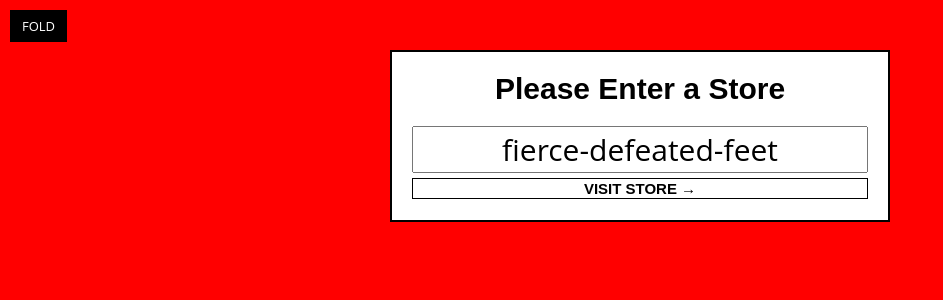
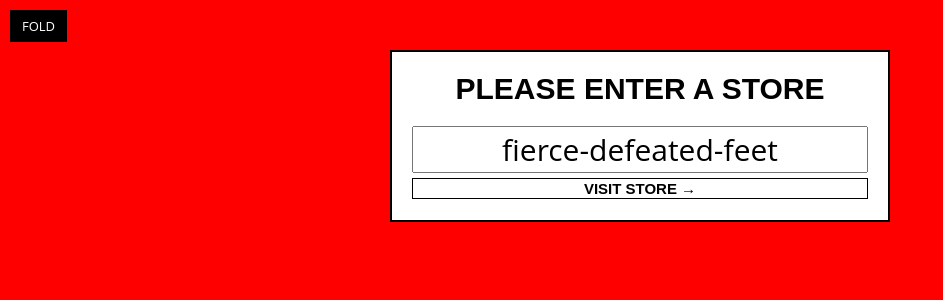
Before and after one commit to jamesdesigns/sushi-restaurant, a React (Create React App) app: page / in a window 1280 px wide. Shown: the top 300 px of the page, without its empty margins (0-943 px from the left). Built offline with nearby package versions, Linux system fonts and the light colour scheme; a web font is replaced by a local one; what re-base would draw is missing.

Commit message:
Edit the base file

```diff
--- a/src/components/StorePicker.js
+++ b/src/components/StorePicker.js
@@ -19,7 +19,7 @@ class StorePicker extends React.Component {
 render() {
     return (
     <form className="store-selector" onSubmit={this.goToStore}>
-        <h2>Please Enter a Store</h2>
+        <h2>PLEASE ENTER A STORE</h2>
         <input
           type="text"
           ref={this.myInput}
```
Also changed, not shown: 2 other files (tests, documents, lock files or other folders).
